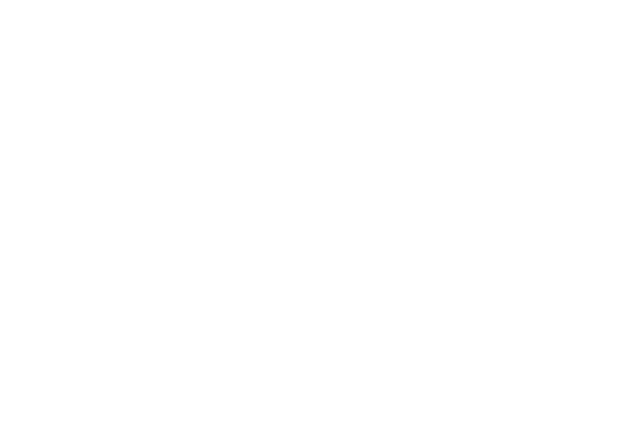
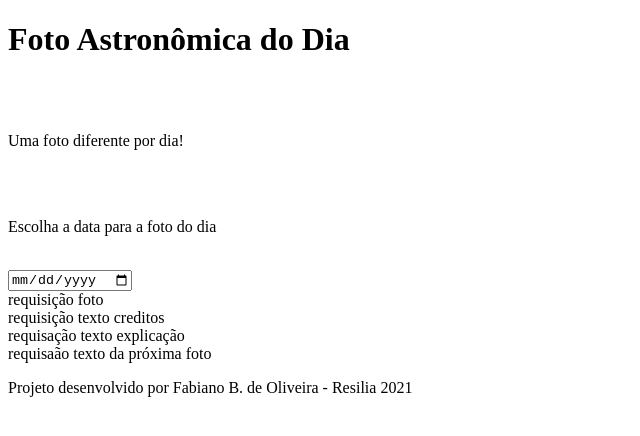
Before and after one commit to fabianobarroli/projetoApod, a plain HTML site: page index.html in a window 1280 px wide. Shown: the whole page, without its empty margins (0-640 px from the left). Drawn offline with nearby package versions, Linux system fonts and the light colour scheme; no server answers.

Commit message:
iniciando

```diff
--- a/index.html
+++ b/index.html
@@ -4,9 +4,42 @@
     <meta charset="UTF-8">
     <meta http-equiv="X-UA-Compatible" content="IE=edge">
     <meta name="viewport" content="width=device-width, initial-scale=1.0">
-    <title>Document</title>
+    <title>Projeto APOD</title>
+    <link rel="stylesheet" href="./style.css">
+    <script src="https://code.jquery.com/jquery-3.6.0.min.js"></script>
+    <script src="./script.js"></script>
 </head>
 <body>
+    <header>
+        <h1>Foto Astronômica do Dia</h1><br>
+        <br><p>Uma foto diferente por dia!</p><br>
+        <br><p>Escolha a data para a foto do dia</p>
+        <br><input type="date" name="calendario" id="calendario"><br>
 
+    </header>
+    <main>
+
+        <div class="foto">
+            requisição foto
+        </div>
+
+        <div class="credNasa">
+            requisição texto creditos
+        </div>
+
+        <div class="explicacao">
+            requisação texto explicação
+        </div>
+
+        <div class="textoProxFoto">
+            requisaão texto da próxima foto
+        </div>
+
+
+    </main>
+
+    <footer class="rodape">
+        <p>Projeto desenvolvido por Fabiano B. de Oliveira - Resilia 2021</p>
+    </footer>
 </body>
 </html>
--- a/script.js
+++ b/script.js
@@ -0,0 +1,9 @@
+$.ajax({
+    url: 'https://api.nasa.gov/planetary/apod?api_key=d16lo99ncLQSHbsoRLNPgLS6ShSbvTnsjfVkNafV',
+    success: function(resposta){
+        console.log(resposta.resultado[0])
+    },
+    erro:function(erro){
+        console.log(erro)
+    }
+})
```
